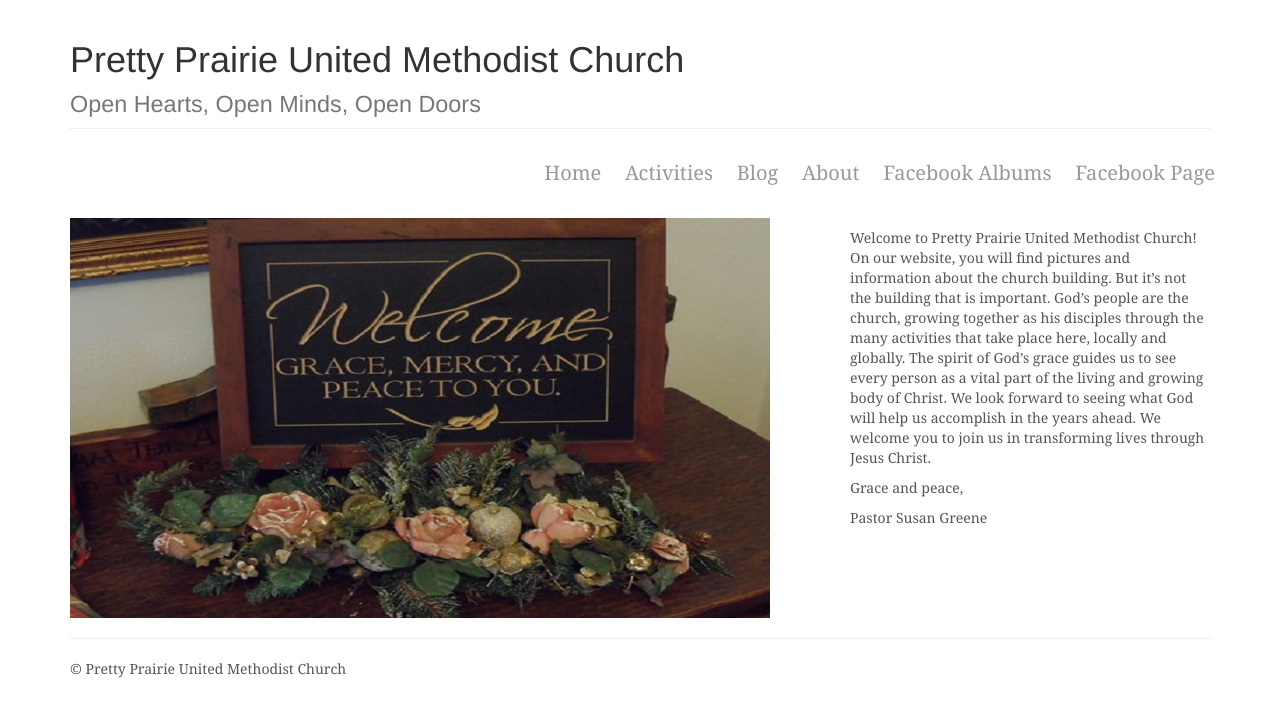
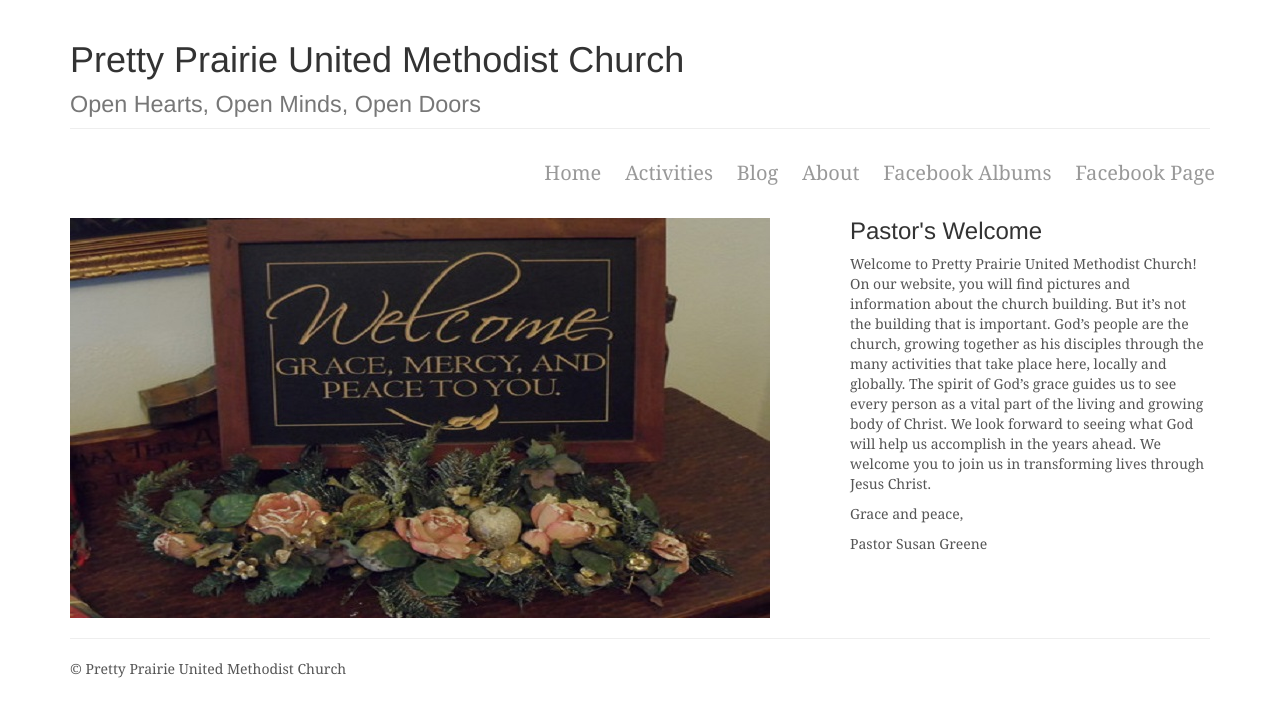
Before and after one commit to KatherineMichel/self-hosted-church-website-jekyll, a Jekyll site: the page built from welcome.md, in a window 1280 px wide. Shown: the top 717 px of the page. Built offline with Jekyll 4.4.1, drawn with Linux system fonts in a browser that asks for light colours; nearby versions of some CDN libraries; library files that are not in the unit come from our copies.

Commit message:
Update page.html

```diff
--- a/_layouts/page.html
+++ b/_layouts/page.html
@@ -21,7 +21,7 @@ layout: default
             </div>
 
             <div class="col-md-4">
-                <h3> </h3>
+                <h3>{{ page.title }}</h3>
                 <p>{{ content }}</p>
             </div>
 
```
